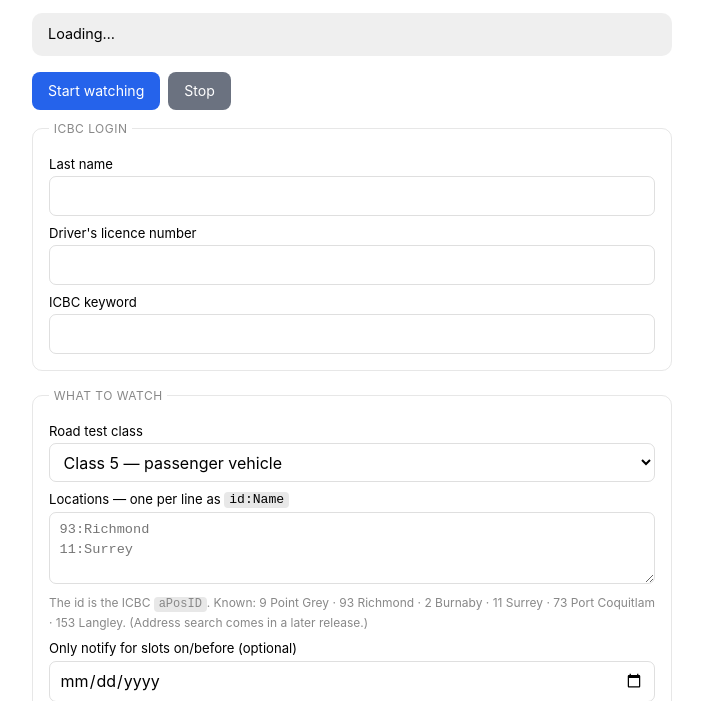
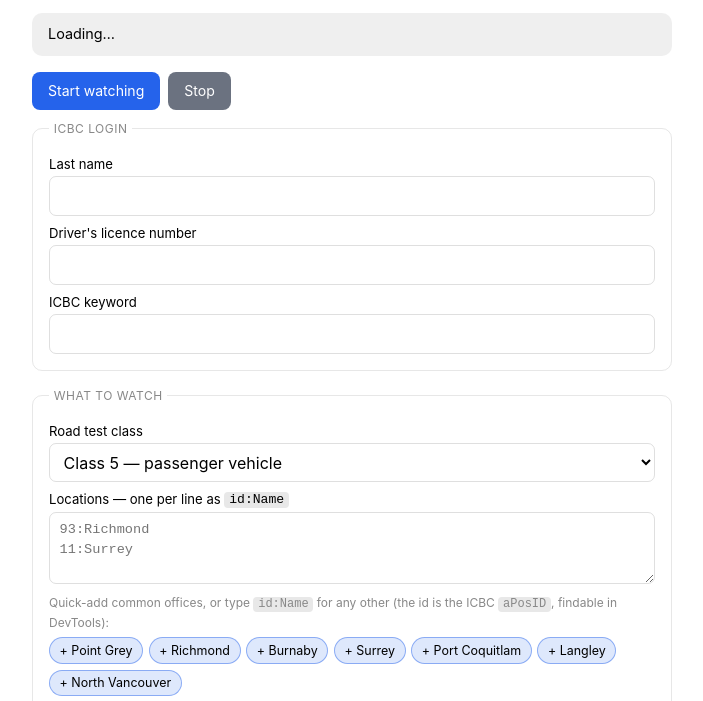
Before and after one commit to honchen2000/icbc-roadtest-watchdog, a website built with Vite: page src/renderer/index.html in a window 1280 px wide. Shown: the part 76-777 px from the top of the page, without its empty margins (288-991 px from the left). Built offline with nearby package versions, Linux system fonts and the light colour scheme.

Commit message:
M5: quick-add chips for common ICBC offices
Settings form now offers one-click chips for verified Greater-Vancouver offices (Point Grey, Richmond, Burnaby, Surrey, Port Coquitlam, Langley, North Vancouver) that append to the locations list; manual id:Name entry is unchanged. Pure renderer, no network. Province-wide address search (getNearestPos) remains a future enhancement (needs endpoint verification + a geocoder).

```diff
--- a/src/renderer/index.html
+++ b/src/renderer/index.html
@@ -19,6 +19,8 @@
       .check { display: flex; align-items: center; gap: .5rem; margin: .5rem 0; }
       .check input { width: auto; }
       .hint { color: #888; font-size: .75rem; margin: .25rem 0 0; }
+      .chips { display: flex; gap: .35rem; flex-wrap: wrap; margin-top: .4rem; }
+      .chip { background: rgba(37,99,235,.15); color: inherit; border: 1px solid rgba(37,99,235,.45); border-radius: 999px; padding: .2rem .6rem; font-size: .78rem; cursor: pointer; }
       #status { background: rgba(127,127,127,.12); border-radius: 10px; padding: .7rem 1rem; margin: 1rem 0; font-size: .9rem; }
       .row { display: flex; gap: .5rem; flex-wrap: wrap; margin: .6rem 0; }
       button { padding: .55rem 1rem; border: 0; border-radius: 8px; font: inherit; font-size: .88rem; cursor: pointer; background: #2563eb; color: #fff; }
@@ -64,7 +66,8 @@
 
         <label for="locations">Locations — one per line as <code>id:Name</code></label>
         <textarea id="locations" placeholder="93:Richmond&#10;11:Surrey"></textarea>
-        <p class="hint">The id is the ICBC <code>aPosID</code>. Known: 9 Point Grey · 93 Richmond · 2 Burnaby · 11 Surrey · 73 Port Coquitlam · 153 Langley. (Address search comes in a later release.)</p>
+        <p class="hint">Quick-add common offices, or type <code>id:Name</code> for any other (the id is the ICBC <code>aPosID</code>, findable in DevTools):</p>
+        <div id="officeChips" class="chips"></div>
 
         <label for="notifyBeforeDate">Only notify for slots on/before (optional)</label>
         <input id="notifyBeforeDate" type="date" />
--- a/src/renderer/src/main.ts
+++ b/src/renderer/src/main.ts
@@ -55,6 +55,37 @@
       return { id, name: rest.join(":").trim() || `Location ${id}` };
     })
     .filter((loc) => Number.isInteger(loc.id));
+}
+
+// Verified Greater-Vancouver offices for one-click adding. Any other office can be
+// typed manually as id:Name (province-wide address search is a future enhancement).
+const KNOWN_OFFICES: LocationRef[] = [
+  { id: 9, name: "Point Grey" },
+  { id: 93, name: "Richmond" },
+  { id: 2, name: "Burnaby" },
+  { id: 11, name: "Surrey" },
+  { id: 73, name: "Port Coquitlam" },
+  { id: 153, name: "Langley" },
+  { id: 8, name: "North Vancouver" },
+];
+
+function addOffice(office: LocationRef): void {
+  const ta = el<HTMLTextAreaElement>("locations");
+  if (parseLocations(ta.value).some((l) => l.id === office.id)) return;
+  const prefix = ta.value.trim() ? `${ta.value.trim()}\n` : "";
+  ta.value = `${prefix}${office.id}:${office.name}`;
+}
+
+function renderChips(): void {
+  const box = el("officeChips");
+  for (const office of KNOWN_OFFICES) {
+    const chip = document.createElement("button");
+    chip.type = "button";
+    chip.className = "chip";
+    chip.textContent = `+ ${office.name}`;
+    chip.addEventListener("click", () => addOffice(office));
+    box.appendChild(chip);
+  }
 }
 
 function populate(s: AppSettings | null): void {
@@ -151,6 +182,7 @@
   void api.openDataFolder();
 });
 
+renderChips();
 api.onStatus(renderStatus);
 void (async () => {
   populate(await api.getSettings());
```
